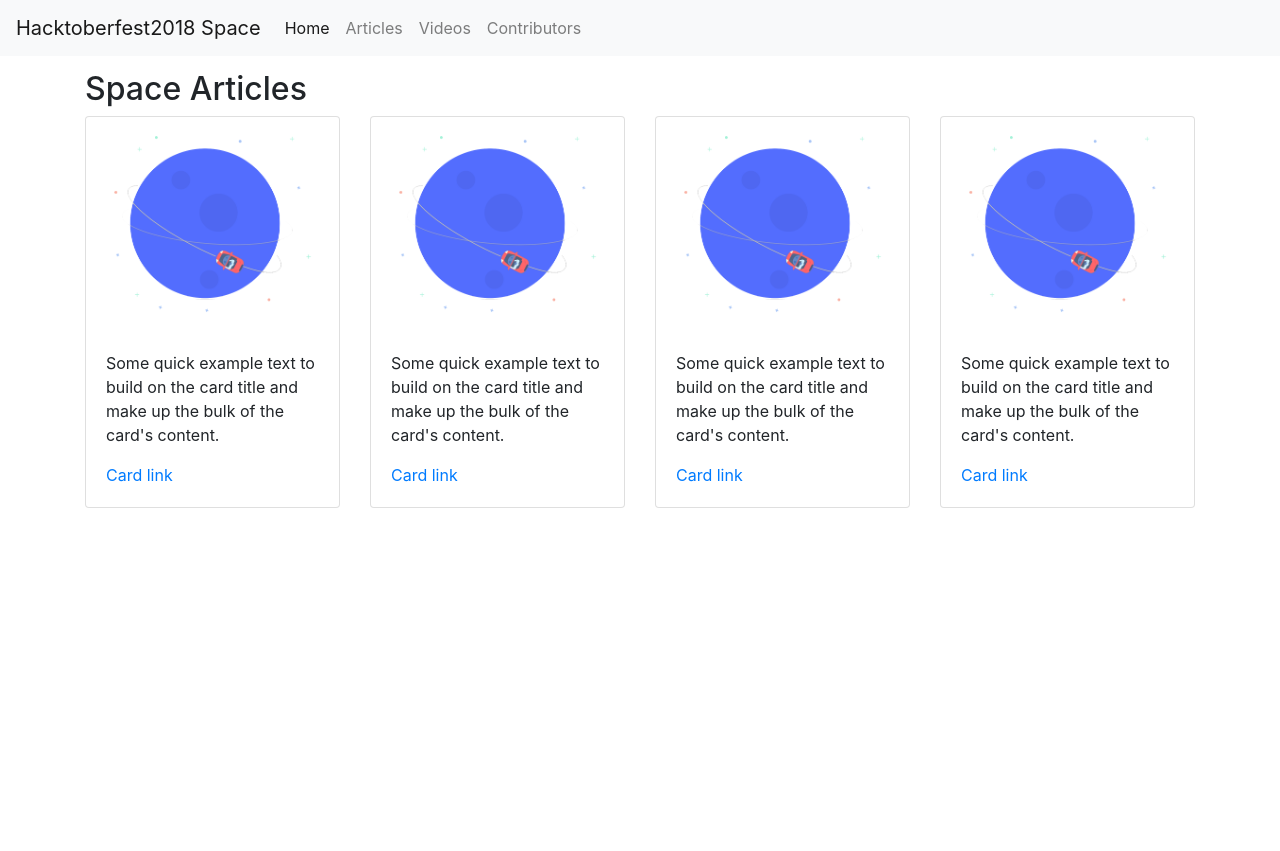
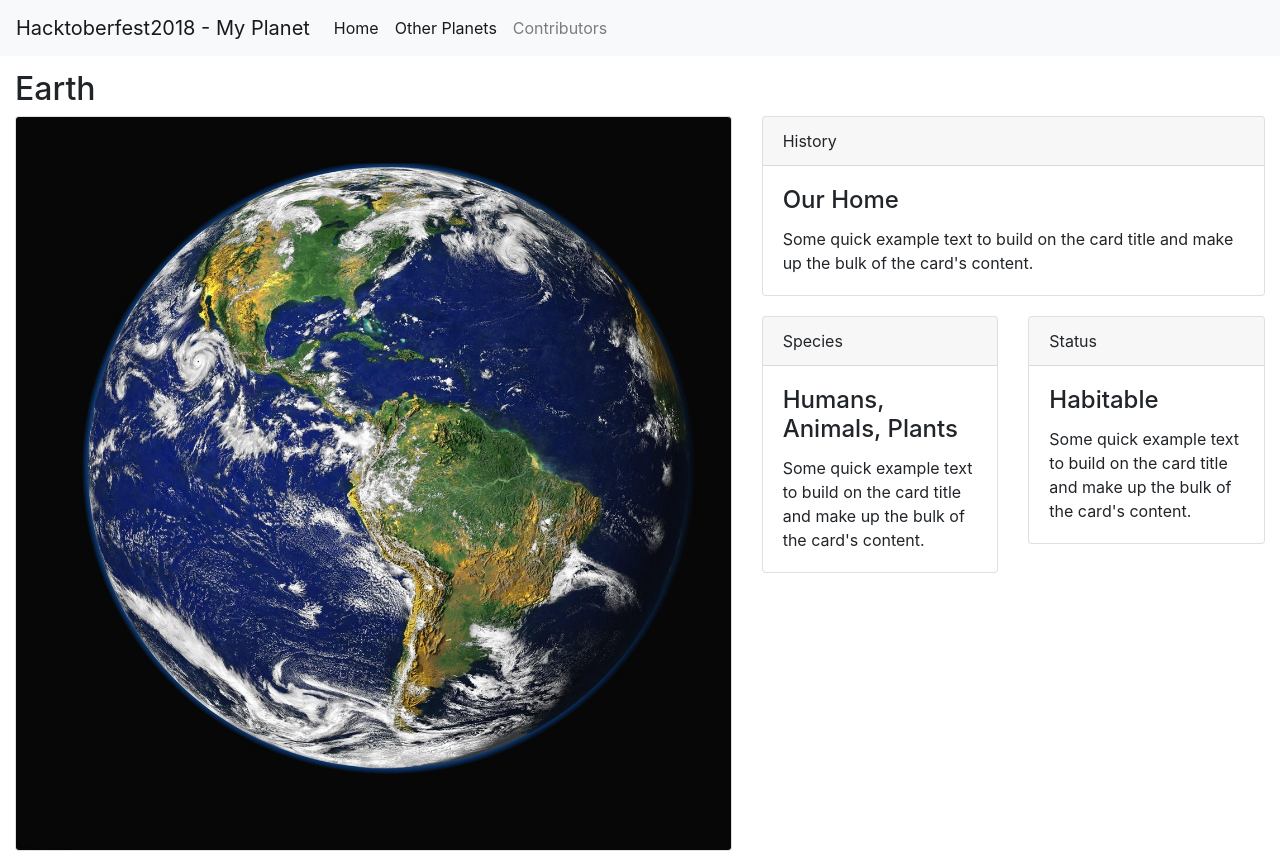
Before and after one commit to csleong98/MyPlanet, a plain HTML site: page index.html in a window 1280 px wide. Before the commit the page ends 800 px from the top, so only its background shows below. Drawn offline with nearby package versions, Linux system fonts and the light colour scheme; files that its build step writes are made by us from their sources.

Commit message:
changed focus

```diff
--- a/index.html
+++ b/index.html
@@ -3,17 +3,17 @@
     <meta charset="UTF-8">
     <meta name="viewport" content="width=device-width, initial-scale=1.0">
     <meta http-equiv="X-UA-Compatible" content="ie=edge">
-    <title>Hacktoberfest2018 - Space Website</title>
+    <title>Hacktoberfest2018 - My Planet</title>
 
     <!-- Custom CSS -->
-    <link rel="stylesheet" href="css/global.css">
+    <link rel="stylesheet" href="styles/main.css">
 
     <!-- Bootstrap CSS -->
     <link rel="stylesheet" href="https://stackpath.bootstrapcdn.com/bootstrap/4.1.3/css/bootstrap.min.css" integrity="sha384-MCw98/SFnGE8fJT3GXwEOngsV7Zt27NXFoaoApmYm81iuXoPkFOJwJ8ERdknLPMO" crossorigin="anonymous">
 </head>
 <body>
     <nav class="navbar navbar-expand-lg fixed-top navbar-light bg-light">
-        <a class="navbar-brand" href="#">Hacktoberfest2018 Space</a>
+        <a class="navbar-brand" href="#">Hacktoberfest2018 - My Planet</a>
         <button class="navbar-toggler" type="button" data-toggle="collapse" data-target="#navbarNav" aria-controls="navbarNav" aria-expanded="false" aria-label="Toggle navigation">
             <span class="navbar-toggler-icon"></span>
         </button>
@@ -22,11 +22,8 @@
             <li class="nav-item active">
                 <a class="nav-link" href="/">Home <span class="sr-only">(current)</span></a>
             </li>
-            <li class="nav-item">
-                <a class="nav-link" href="../articles/">Articles</a>
-            </li>
-            <li class="nav-item">
-                <a class="nav-link" href="../videos/">Videos</a>
+            <li class="nav-item active">
+                <a class="nav-link" href="/">Other Planets</a>
             </li>
             <li class="nav-item">
                 <a class="nav-link" href="../contributors/">Contributors</a>
@@ -35,42 +32,59 @@
         </div>
     </nav>
 
-    <div class="container">
-        <h2>Space Articles</h2>
+    <div class="container-fluid">
+        <h2>Earth</h2>
         <div class="row">
-            <div class="col-lg-3">
-                <div class="card" style="">
-                    <img class="card-img-top" src="img/starman.png" alt="Card image cap">
-                    <div class="card-body">
+            <div class="col-lg-12">
+                <div class="row">
+                    <div class="col-lg-7">
+                        <div class="card card-inverse planet-img">
+                            <img class="card-img" src="../img/earth.jpg" alt="">
+                        </div>
+                    </div>
+
+                    <div class="col-lg-5">
+                        <div class="card">
+                            <div class="card-header">
+                                History
+                            </div>
+
+                            <div class="card-block">
+                                <h4 class="card-title">Our Home</h4>
                                 <p class="card-text">Some quick example text to build on the card title and make up the bulk of the card's content.</p>
-                        <a href="#" class="card-link">Card link</a>
+                            </div>
+                        </div>
+
+                        <div class="row" style="margin-top: 20px;">
+                            <div class="col-lg-12">
+                                <div class="row">
+                                    <div class="col-lg-6">
+                                        <div class="card">
+                                            <div class="card-header">
+                                                Species
+                                            </div>
+
+                                            <div class="card-block">
+                                                <h4 class="card-title">Humans, Animals, Plants</h4>
+                                                <p class="card-text">Some quick example text to build on the card title and make up the bulk of the card's content.</p>
                                             </div>
                                         </div>
                                     </div>
-            <div class="col-lg-3">
-                <div class="card" style="">
-                    <img class="card-img-top" src="img/starman.png" alt="Card image cap">
-                    <div class="card-body">
+
+                                    <div class="col-lg-6">
+                                        <div class="card">
+                                            <div class="card-header">
+                                                Status
+                                            </div>
+
+                                            <div class="card-block">
+                                                <h4 class="card-title">Habitable</h4>
                                                 <p class="card-text">Some quick example text to build on the card title and make up the bulk of the card's content.</p>
-                        <a href="#" class="card-link">Card link</a>
                                             </div>
                                         </div>
                                     </div>
-            <div class="col-lg-3">
-                <div class="card" style="">
-                    <img class="card-img-top" src="img/starman.png" alt="Card image cap">
-                    <div class="card-body">
-                        <p class="card-text">Some quick example text to build on the card title and make up the bulk of the card's content.</p>
-                        <a href="#" class="card-link">Card link</a>
                                 </div>
                             </div>
-            </div>
-            <div class="col-lg-3">
-                <div class="card" style="">
-                    <img class="card-img-top" src="img/starman.png" alt="Card image cap">
-                    <div class="card-body">
-                        <p class="card-text">Some quick example text to build on the card title and make up the bulk of the card's content.</p>
-                        <a href="#" class="card-link">Card link</a>
                         </div>
                     </div>
                 </div>
@@ -78,7 +92,6 @@
         </div>
     </div>
 
-
     <script src="https://code.jquery.com/jquery-3.3.1.slim.min.js" integrity="sha384-q8i/X+965DzO0rT7abK41JStQIAqVgRVzpbzo5smXKp4YfRvH+8abtTE1Pi6jizo" crossorigin="anonymous"></script>
     <script src="https://cdnjs.cloudflare.com/ajax/libs/popper.js/1.14.3/umd/popper.min.js" integrity="sha384-ZMP7rVo3mIykV+2+9J3UJ46jBk0WLaUAdn689aCwoqbBJiSnjAK/l8WvCWPIPm49" crossorigin="anonymous"></script>
     <script src="https://stackpath.bootstrapcdn.com/bootstrap/4.1.3/js/bootstrap.min.js" integrity="sha384-ChfqqxuZUCnJSK3+MXmPNIyE6ZbWh2IMqE241rYiqJxyMiZ6OW/JmZQ5stwEULTy" crossorigin="anonymous"></script>
--- /dev/null
+++ b/styles/main.css
@@ -0,0 +1,11 @@
+body {
+    padding-top: 70px;
+}
+
+.card-block {
+    -webkit-box-flex: 1;
+    -webkit-flex: 1 1 auto;
+    -ms-flex: 1 1 auto;
+    flex: 1 1 auto;
+    padding: 1.25rem;
+}
--- a/styles/main.scss
+++ /dev/null
@@ -1,7 +0,0 @@
-body {
-    padding-top: 70px;
-}
-
-h1 {
-    color: aqua;
-}
```
Also changed, not shown: img/earth.jpg (added), 1 other file. Lines whose indentation alone changed are shown as unchanged.
